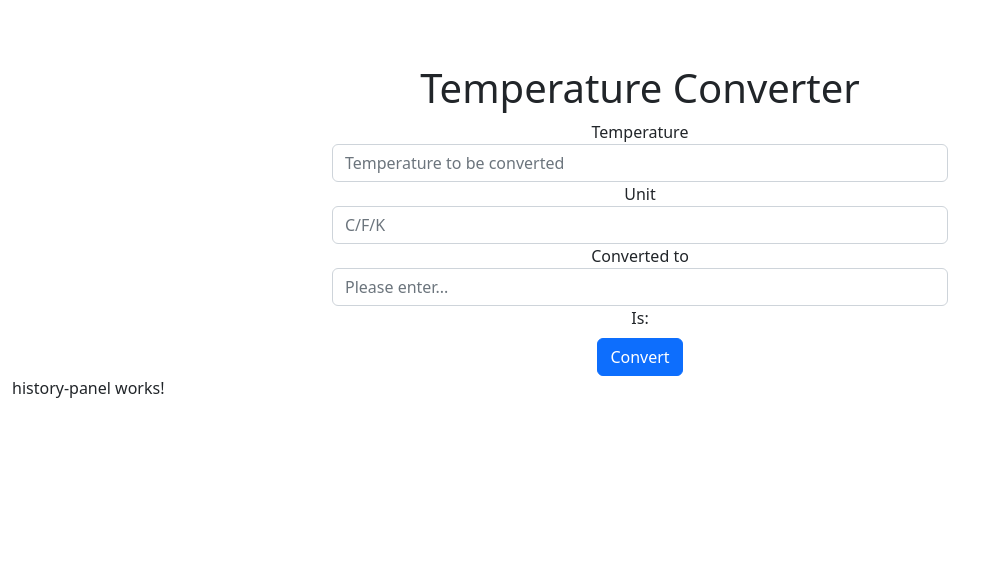
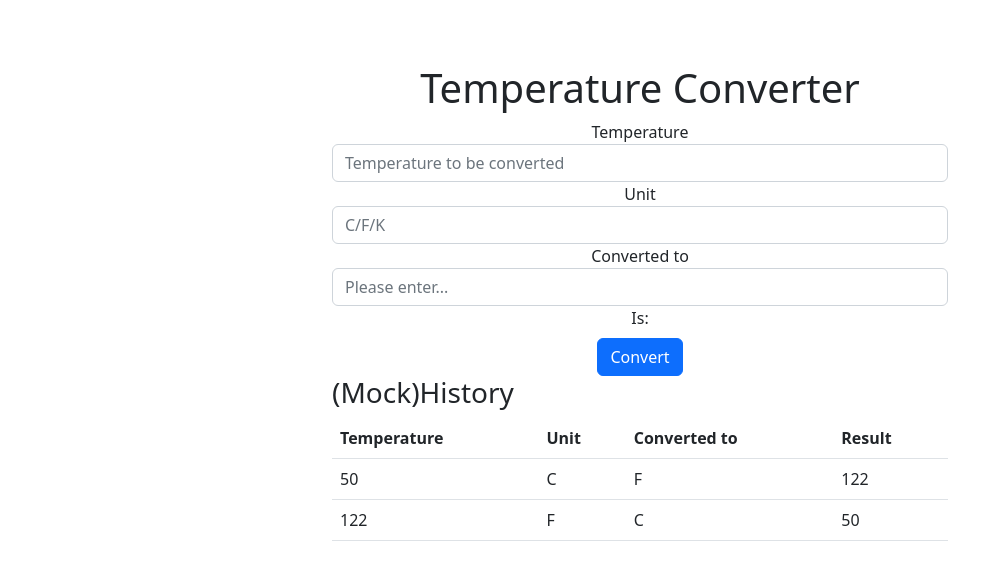
Before and after one commit to reece240692/WeatherConversion, an Angular app in the folder WeatherConversion.Core/WeatherConversionClient/: page / in a window 1280 px wide. Shown: the top 580 px of the page, without its empty margins (0-998 px from the left). Built offline with nearby package versions, Linux system fonts and the light colour scheme.

Commit message:
Mock History Panel done

```diff
--- a/WeatherConversion.Core/WeatherConversionClient/src/app/history-panel/history-panel.component.html
+++ b/WeatherConversion.Core/WeatherConversionClient/src/app/history-panel/history-panel.component.html
@@ -1 +1,27 @@
-<p>history-panel works!</p>
+
+
+<div class="row">
+  <div class="col-md-3"></div>
+  <div class="col-md-6">
+    <h3> (Mock)History</h3>
+    <table class="table">
+      <thead>
+        <tr>
+          <th scope="col">Temperature</th>
+          <th scope="col">Unit</th>
+          <th scope="col">Converted to</th>
+          <th scope="col">Result</th>
+        </tr>
+      </thead>
+      <tbody>
+        <tr *ngFor="let items of HI">
+          <td> {{items.Temperature}}</td>
+          <td> {{items.Unit}}</td>
+          <td> {{items.ConvertedTo}}</td>
+          <td> {{items.Result}}</td>
+        </tr>
+      </tbody>
+    </table>
+
+  </div>
+  </div>
--- a/WeatherConversion.Core/WeatherConversionClient/src/app/history-panel/history-panel.component.ts
+++ b/WeatherConversion.Core/WeatherConversionClient/src/app/history-panel/history-panel.component.ts
@@ -1,15 +1,17 @@
-import { Component, OnInit } from '@angular/core';
+import { Component} from '@angular/core';
+import { mockHistoryItems } from './mockHistoryItems';
+
 
 @Component({
   selector: 'app-history-panel',
   templateUrl: './history-panel.component.html',
   styleUrls: ['./history-panel.component.scss']
 })
-export class HistoryPanelComponent implements OnInit {
+export class HistoryPanelComponent  {
 
-  constructor() { }
+  HI = mockHistoryItems;
 
-  ngOnInit(): void {
-  }
+  constructor() {}
+
 
 }
--- /dev/null
+++ b/WeatherConversion.Core/WeatherConversionClient/src/app/history-panel/historyItem.ts
@@ -0,0 +1,8 @@
+export class historyItem {
+  constructor(
+    public Temperature: string = '',
+    public Unit: string = '',
+    public ConvertedTo: string = '',
+    public Result: string = '') { }
+
+}
--- /dev/null
+++ b/WeatherConversion.Core/WeatherConversionClient/src/app/history-panel/mockHistoryItems.ts
@@ -0,0 +1,6 @@
+import { historyItem } from "./historyItem";
+
+export const mockHistoryItems: historyItem[] = [
+  { Temperature: '50', Unit: 'C', ConvertedTo: 'F', Result: '122' },
+  { Temperature: '122', Unit: 'F', ConvertedTo: 'C', Result: '50' },
+];
```
Also changed, not shown: 1 other file (tests, documents, lock files or other folders).
